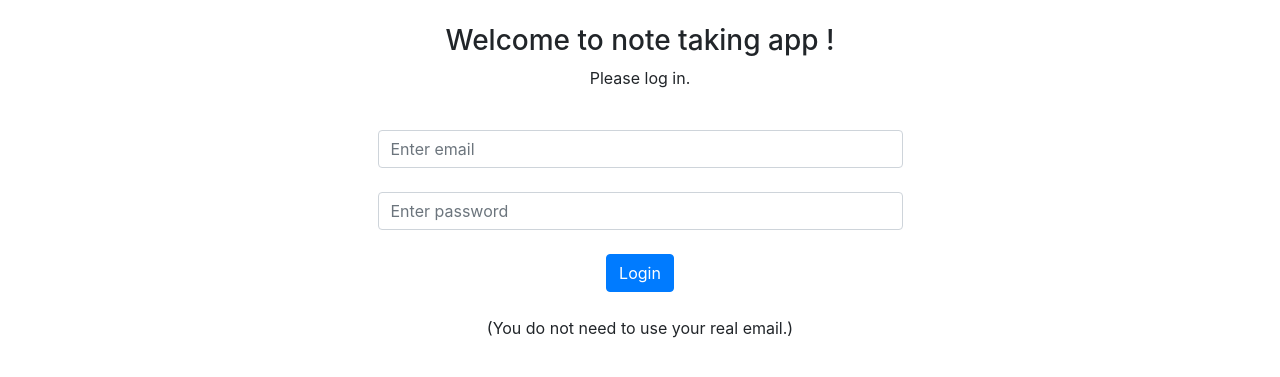
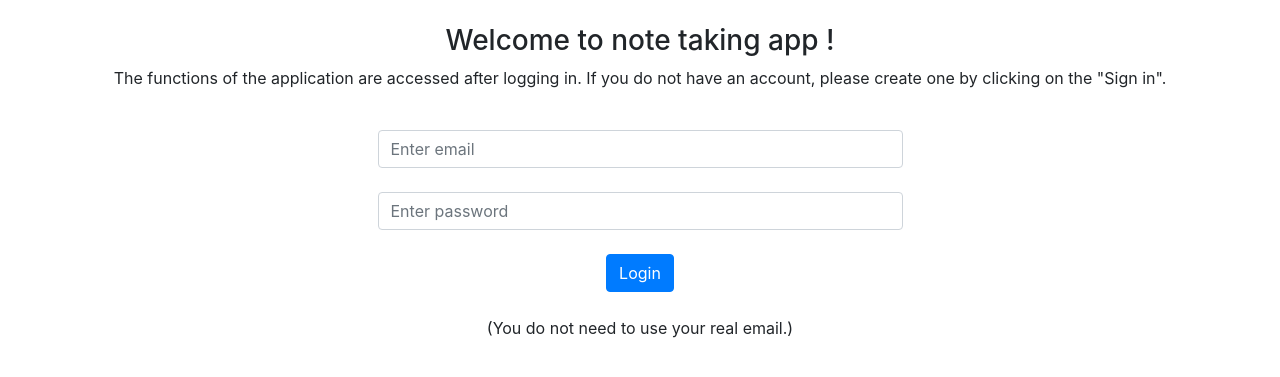
Before and after one commit to Aberran/FlaskWebApp, a Flask app: page /login in a window 1280 px wide. Shown: the part 40-417 px from the top of the page. Run offline with Flask 3, Linux system fonts and the light colour scheme; some libraries are stand-ins or nearby versions.

Commit message:
Upravena sprava pod na hlavnej stranke

```diff
--- a/websie/templates/login.html
+++ b/websie/templates/login.html
@@ -5,7 +5,9 @@
 <form method='POST' align='center'>
     <br/>
         <h3>Welcome to note taking app !</h3>
-        <p>Please log in.</p>
+        <p>
+            The functions of the application are accessed after logging in. If you do not have an account, please create one by clicking on the "Sign in".
+        </p>
     <br/>
         <div class='mx-auto col-10 col-md-8 col-lg-6'>
             <input
```
